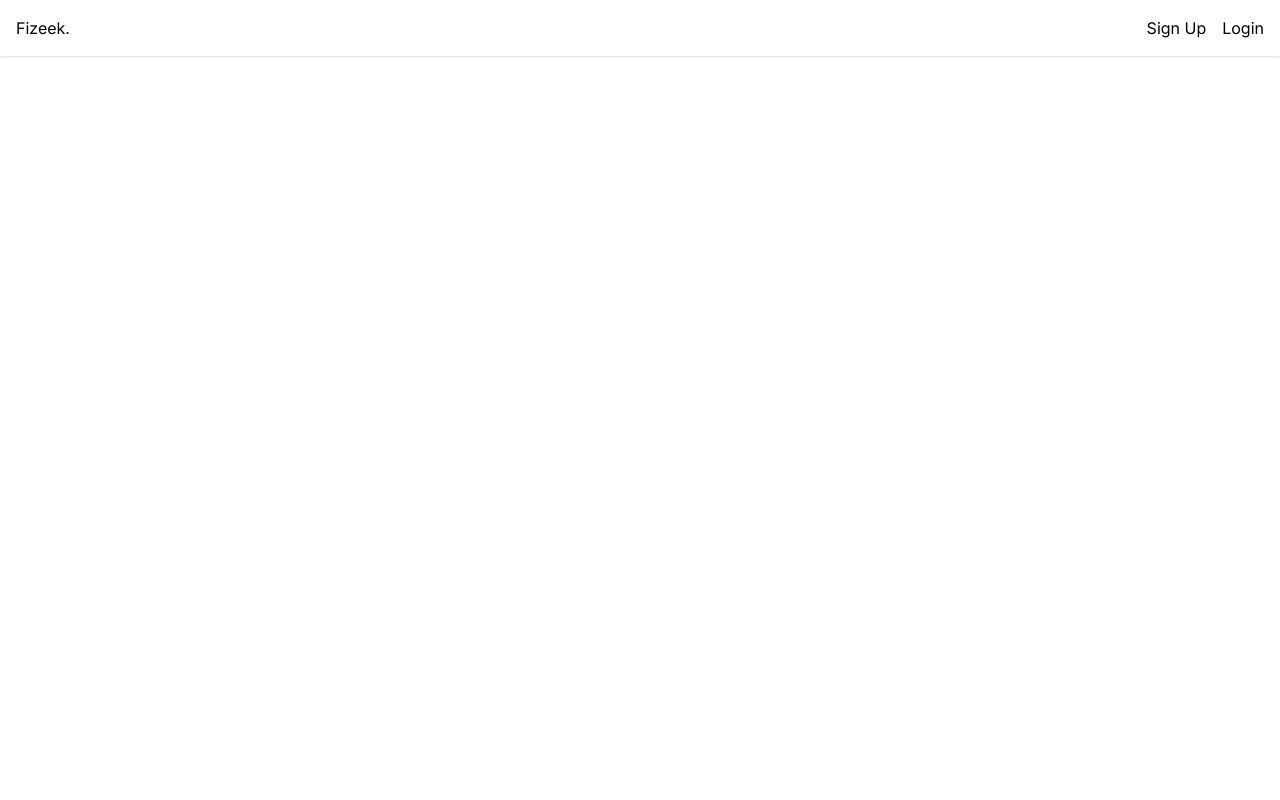
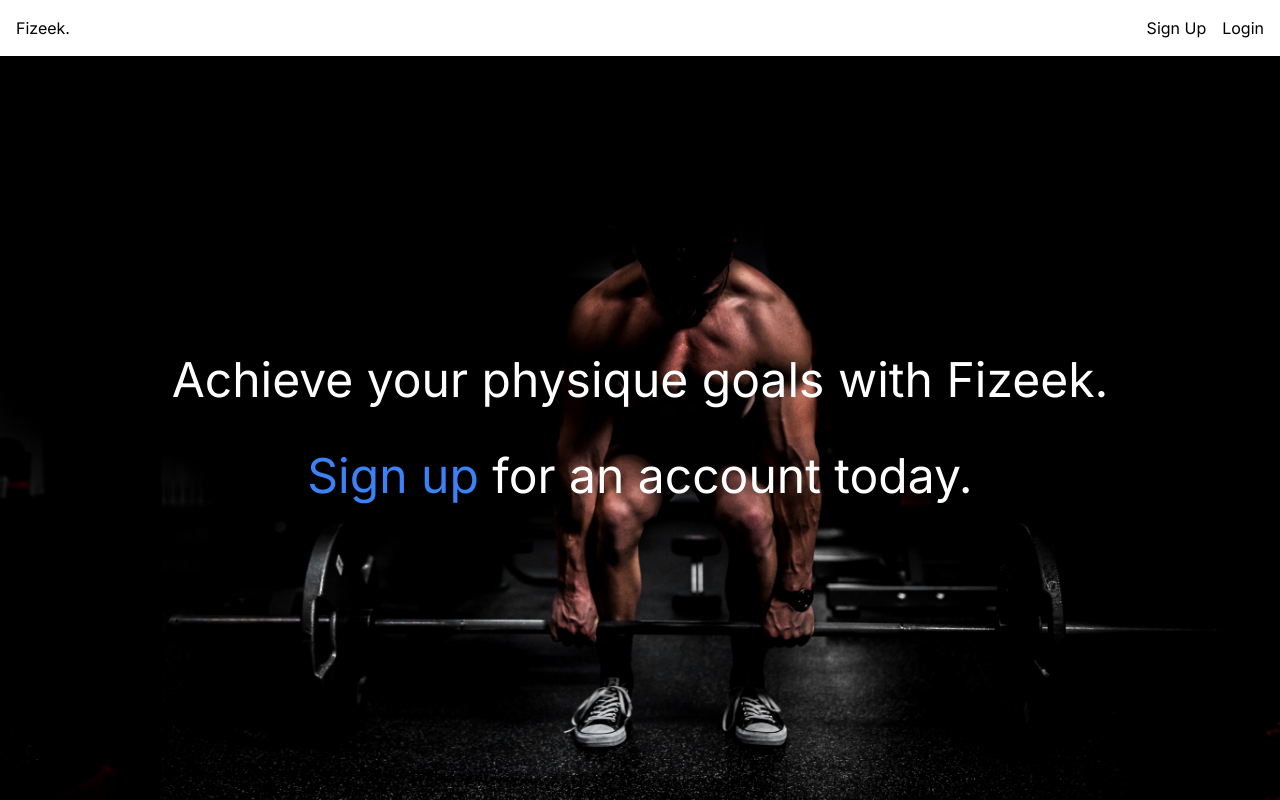
Before and after one commit to hoalex21/Fizeek, a Next.js app: page / in a window 1280 px wide. Built offline with nearby package versions, Linux system fonts and the light colour scheme; no server answers.

Commit message:
add image and test to homepage

```diff
--- a/app/page.tsx
+++ b/app/page.tsx
@@ -1,5 +1,31 @@
-import NavBar from './ui/navbar'
+import Image from 'next/image';
+import Link from 'next/link';
+import NavBar from './ui/navbar';
 
 export default function Home() {
-  return <></>;
+  return (
+    <>
+      <div style={{
+        zIndex: -1,
+        position: 'absolute',
+        width: "100vw",
+        height: "calc(100vh - 56px)",
+      }}>
+        <Image
+          src="/deadlift.jpg"
+          alt="A man deadlifting"
+          layout="fill"
+          objectFit="cover"
+        />
+      </div>
+
+      <div className='flex h-[calc(100vh-56px)] text-center'>
+        <div className='m-auto text-5xl text-white'>
+          <p>Achieve your physique goals with Fizeek.</p>
+          <br />
+          <p><Link href="/signup" className='text-blue-500'>Sign up</Link> for an account today.</p>
+        </div>
+      </div>
+    </>
+  );
 }
```
Also changed, not shown: public/deadlift.jpg (added).
